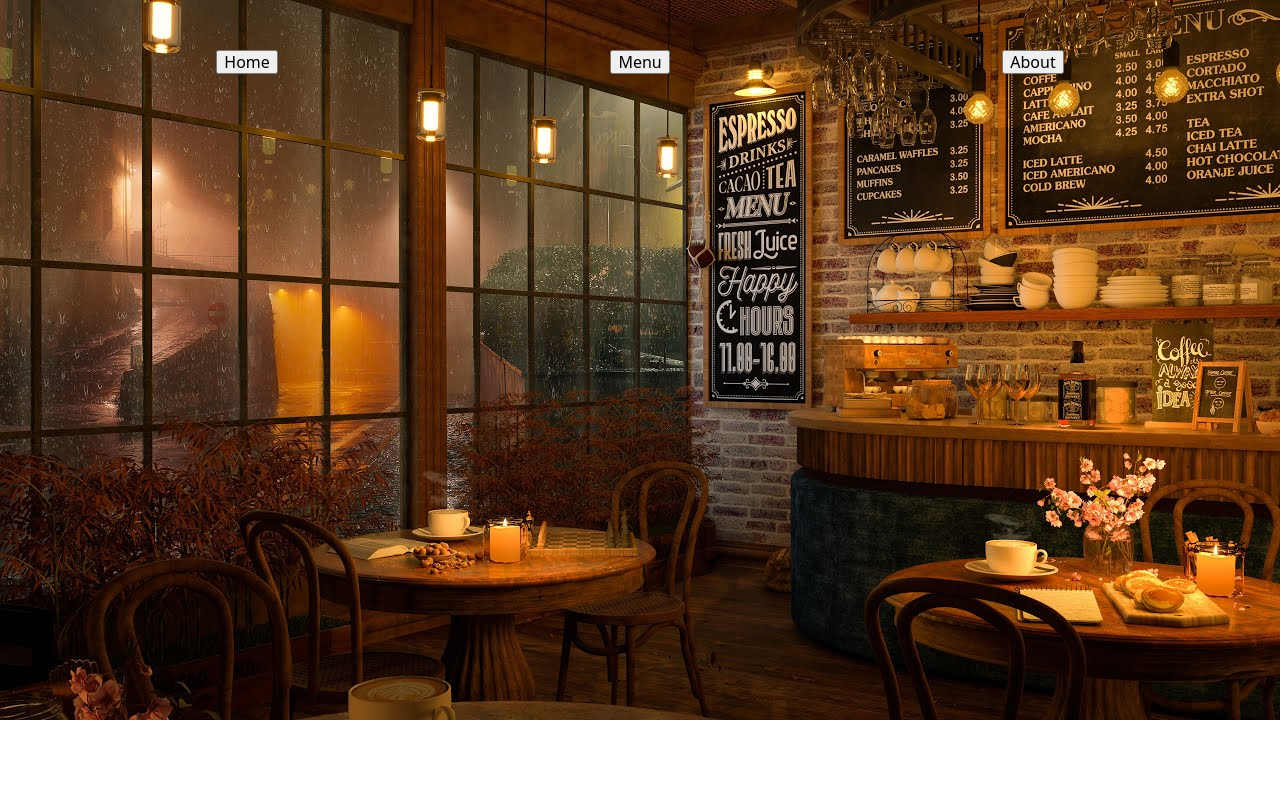
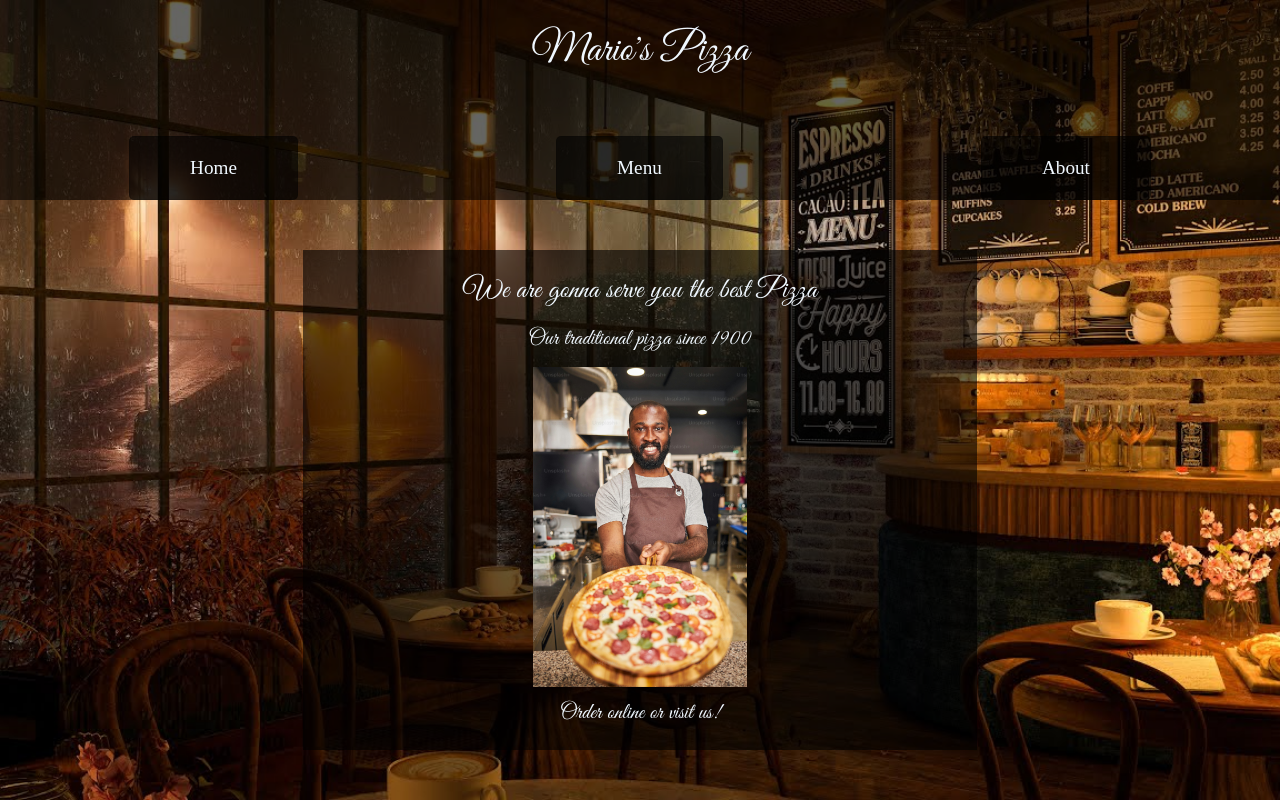
Before and after one commit to Yocker64/restaurant-page, a website built with webpack: page src/template.html in a window 1280 px wide. Built offline with nearby package versions, Linux system fonts and the light colour scheme.

Commit message:
Add Landing page with the image and set the import and modules to load and handle images, fonts, etc, also changed the font for a fancier one

```diff
--- a/package.json
+++ b/package.json
@@ -19,7 +19,6 @@
   },
   "devDependencies": {
     "css-loader": "^7.1.2",
-    "file-loader": "^6.2.0",
     "html-loader": "^5.1.0",
     "html-webpack-plugin": "^5.6.3",
     "style-loader": "^4.0.0",
--- a/src/index.js
+++ b/src/index.js
@@ -1,8 +1,33 @@
 import myImage from "./img/background-main.jpg";
+import chefPic from "./img/chef.jpeg";  // 👈 import chef image
 import './styles/fontsAndReset.css';
 import './styles/styles.css';
 
+document.body.style.backgroundImage = `url(${myImage})`;
+document.body.style.backgroundSize = "cover";
+document.body.style.backgroundRepeat = "no-repeat";
 
-document.body.style.backgroundImage = `url(${myImage})`;
-document.body.style.backgroundSize = "cover";           // 🔥 Makes it cover the whole screen
-document.body.style.backgroundRepeat = "no-repeat";      // 🔥 Prevents tiling/repeating
+const content = document.getElementById("content");
+
+function LoadHome() {
+    let desc = document.createElement("div");
+    let subtitle = document.createElement("h2");
+    let subSubtitle1= document.createElement("h3");
+    let subSubtitle2= document.createElement("h3");
+    let chefImage = document.createElement("img");
+    chefImage.setAttribute("id","chefImage");
+    chefImage.src = chefPic; // Set the source
+    desc.setAttribute("id","desc");
+
+    subtitle.textContent = "We are gonna serve you the best Pizza";
+    subSubtitle1.textContent = "Our traditional pizza since 1900";
+    subSubtitle2.textContent = "Order online or visit us!"
+    desc.appendChild(subtitle);
+    desc.appendChild(subSubtitle1);
+    desc.appendChild(chefImage);
+    desc.appendChild(subSubtitle2);
+
+    content.appendChild(desc);
+}
+
+LoadHome(); // 👈 call the function
--- a/src/styles/fontsAndReset.css
+++ b/src/styles/fontsAndReset.css
@@ -1,16 +1,31 @@
 @import "modern-normalize";
 
-:root { line-height: 1.5; }
-h1, h2, h3, h4, h5, figure, p, ol, ul {
+:root {
+  line-height: 1.5;
+}
+h1,
+h2,
+h3,
+h4,
+h5,
+figure,
+p,
+ol,
+ul {
   margin: 0;
 }
 
-ol[role="list"], ul[role="list"] {
+ol[role="list"],
+ul[role="list"] {
   list-style: none;
   padding-inline: 0;
 }
 
-h1, h2, h3, h4, h5 {
+h1,
+h2,
+h3,
+h4,
+h5 {
   font-size: inherit;
   font-weight: inherit;
 }
@@ -19,3 +34,11 @@ img {
   display: block;
   max-inline-size: 100%;
 }
+
+
+@font-face {
+    font-family: "Fancy";
+    src: url("../fonts/GreatVibes-Regular.otf");
+    font-weight: normal;
+    font-style: normal;
+  }
--- a/src/styles/styles.css
+++ b/src/styles/styles.css
@@ -1,6 +1,74 @@
 header nav{
     display: flex;
+    flex-direction: column;
+    align-items: center;
+    justify-content: space-between;
+    position: relative;
+    padding: 20px 0px 0px 0px;
+    background-color: rgba(0, 0, 0, 0.6);
+    height: 25vh;
+}
+
+
+
+
+h1,h2,h3{
+    color: aliceblue;
+    font-family: 'Fancy';
+}
+
+h1{
+    font-size: 2.6rem;
+}
+
+h2{
+    font-size: 1.8rem;
+}
+
+h3{
+    font-size: 1.4rem;
+}
+
+#navButtons{
+    width: 100vw;
+    display: flex;
     justify-content: space-around;
-    position: relative;
-    margin: 50px;
 }
+
+button{
+    font-family: 'Times New Roman', Times, serif;
+    font-size: 1.2rem;
+    padding: 20px 60px;
+    color: aliceblue;
+    box-shadow: 4px white;
+    background-color: rgba(0, 0, 0, 0.6);
+    border-radius: 5px;
+    transition: 0.4s ease;
+    border: 1px solid rgba(0, 0, 0, 0.1);
+}
+
+button:hover{
+    color: black;
+    background-color: rgba(240, 240, 240, 0.8);
+}
+
+#content{
+    display: flex;
+    justify-content: center;
+    align-items: center;
+    height: 75vh;
+}
+
+#chefImage{
+    height: 40vh;
+}
+
+#desc{
+    padding: 20px 160px;
+    display: flex;
+    flex-direction: column;
+    align-items: center;
+    justify-content: space-between;
+    gap: 10px;
+    background-color: rgba(0, 0, 0, 0.6);
+}
--- a/src/template.html
+++ b/src/template.html
@@ -8,8 +8,13 @@
 <body>
     <header>
         <nav>
-            <button>Home</button><button>Menu</button><button>About</button>
-        </nav>
+            <h1>Mario's Pizza</h1>
+            <div id="navButtons">
+                <button id="homeButton" onclick="LoadHome()">Home</button>
+                <button id="menuButton">Menu</button>
+                <button id="aboutButton">About</button>
+            </nav>
+            </div>
     </header>
     <div id="content">
 
--- a/webpack.config.js
+++ b/webpack.config.js
@@ -37,6 +37,10 @@ module.exports = {
         test: /\.(png|svg|jpg|jpeg|gif)$/i,
         type: "asset/resource",
       },
+      {
+        test: /\.(woff|woff2|eot|ttf|otf)$/i,
+        type: "asset/resource",
+      },
     ],
   },
 };
```
Also changed, not shown: src/fonts/GreatVibes-Regular.otf (added), src/img/chef.jpeg (added), src/img/landing-page-background.jpg (deleted), 1 other file. Lines whose indentation alone changed are shown as unchanged.
